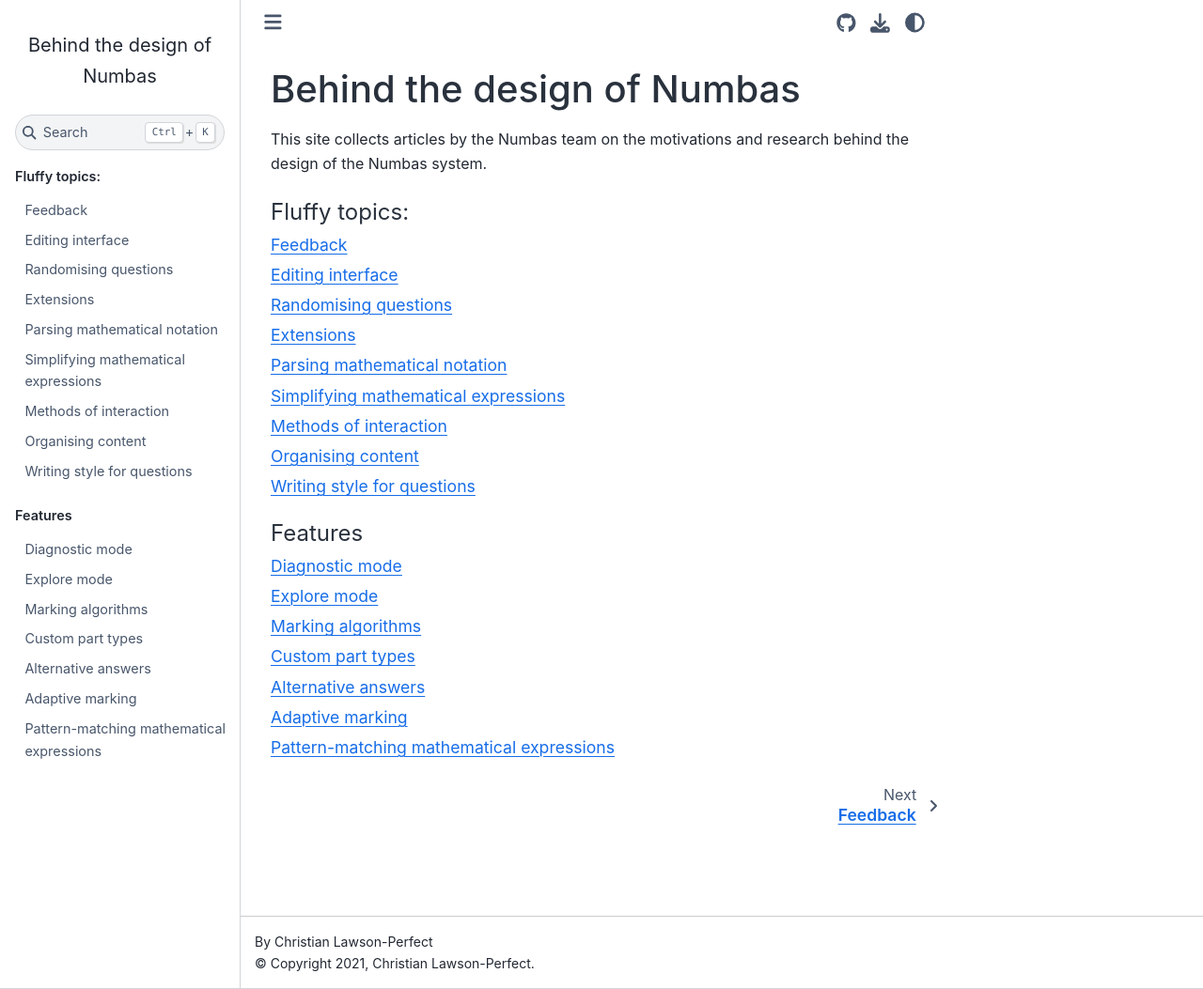
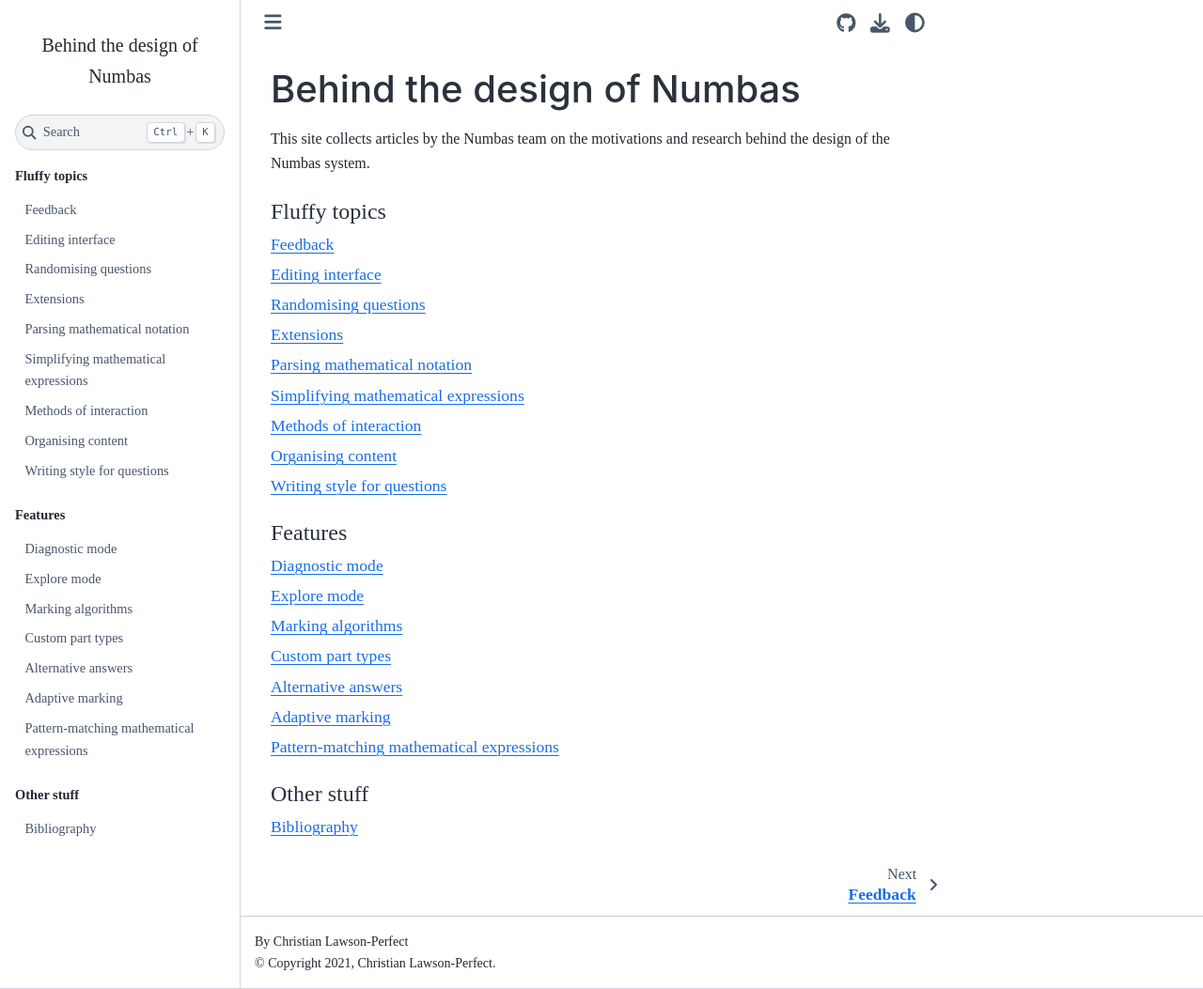
Before and after one commit to christianp/behind-the-design-of-numbas, a Sphinx documentation site: the page built from source/index.rst, in a window 1280 px wide and 1053 px high. Shown: the whole window at 94% size. Built offline with Sphinx 7.4.7 and the Sphinx Book theme 1.1.4, drawn with Linux system fonts in a browser that asks for light colours.

Commit message:
some custom CSS and starting a bibliography

```diff
--- /dev/null
+++ b/source/_static/custom.css
@@ -0,0 +1,4 @@
+:root {
+    --pst-font-family-base: serif;
+    --pst-font-size-base: 17px;
+}
--- /dev/null
+++ b/source/bibliography.rst
@@ -0,0 +1,5 @@
+Bibliography
+============
+
+.. bibliography::
+   :all:
--- a/source/conf.py
+++ b/source/conf.py
@@ -29,7 +29,10 @@
 # ones.
 extensions = [
     'pagestatus',
+    'sphinxcontrib.bibtex',
 ]
+
+bibtex_bibfiles = ['references.bib']
 
 # Add any paths that contain templates here, relative to this directory.
 templates_path = ['_templates']
@@ -53,6 +56,7 @@
 # relative to this directory. They are copied after the builtin static files,
 # so a file named "default.css" will overwrite the builtin "default.css".
 html_static_path = ['_static']
+html_css_files = ['custom.css']
 
 html_theme_options = {
     'use_fullscreen_button': False,
--- a/source/index.rst
+++ b/source/index.rst
@@ -5,7 +5,7 @@
 
 .. toctree::
     :maxdepth: 1
-    :caption: Fluffy topics:
+    :caption: Fluffy topics
 
     feedback
     editing
@@ -28,3 +28,8 @@
     alternative-answers
     adaptive-marking
     pattern-matching
+
+.. toctree::
+    :caption: Other stuff
+
+    bibliography
```
Also changed, not shown: source/references.bib (added, +9 -0 lines).
